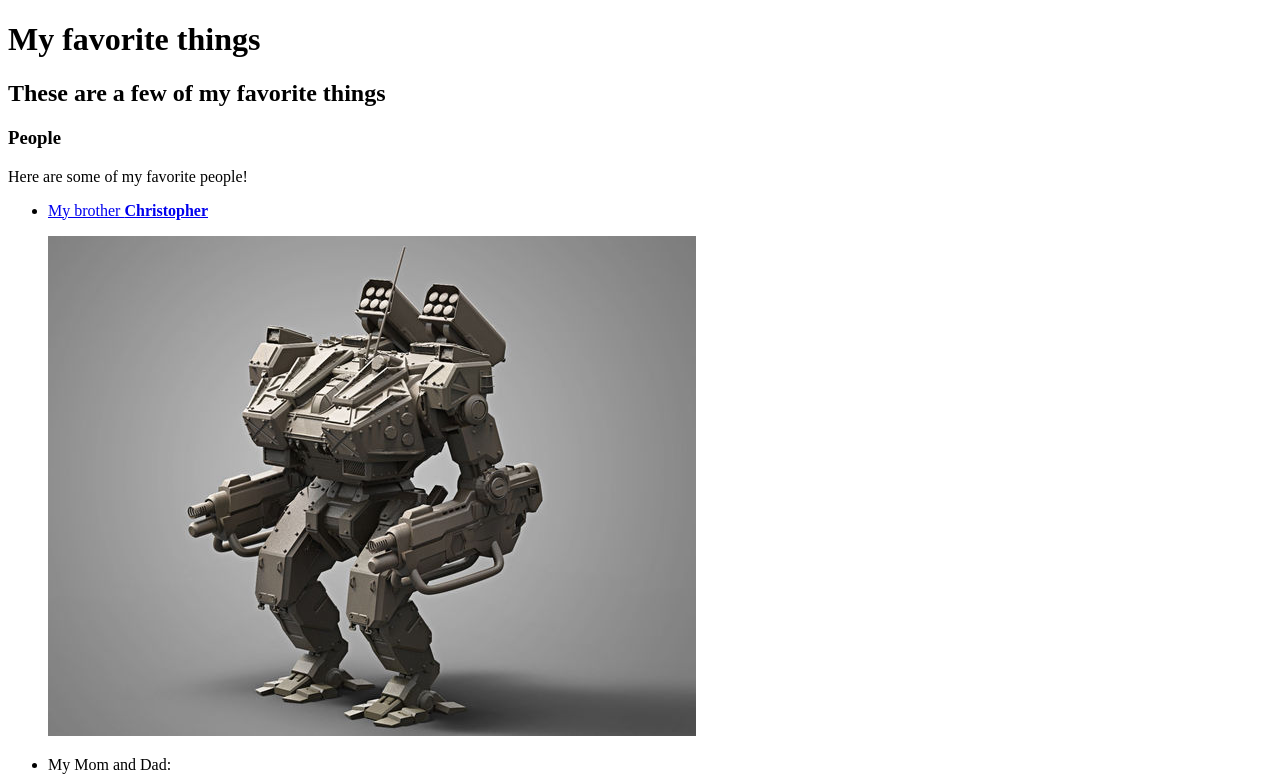
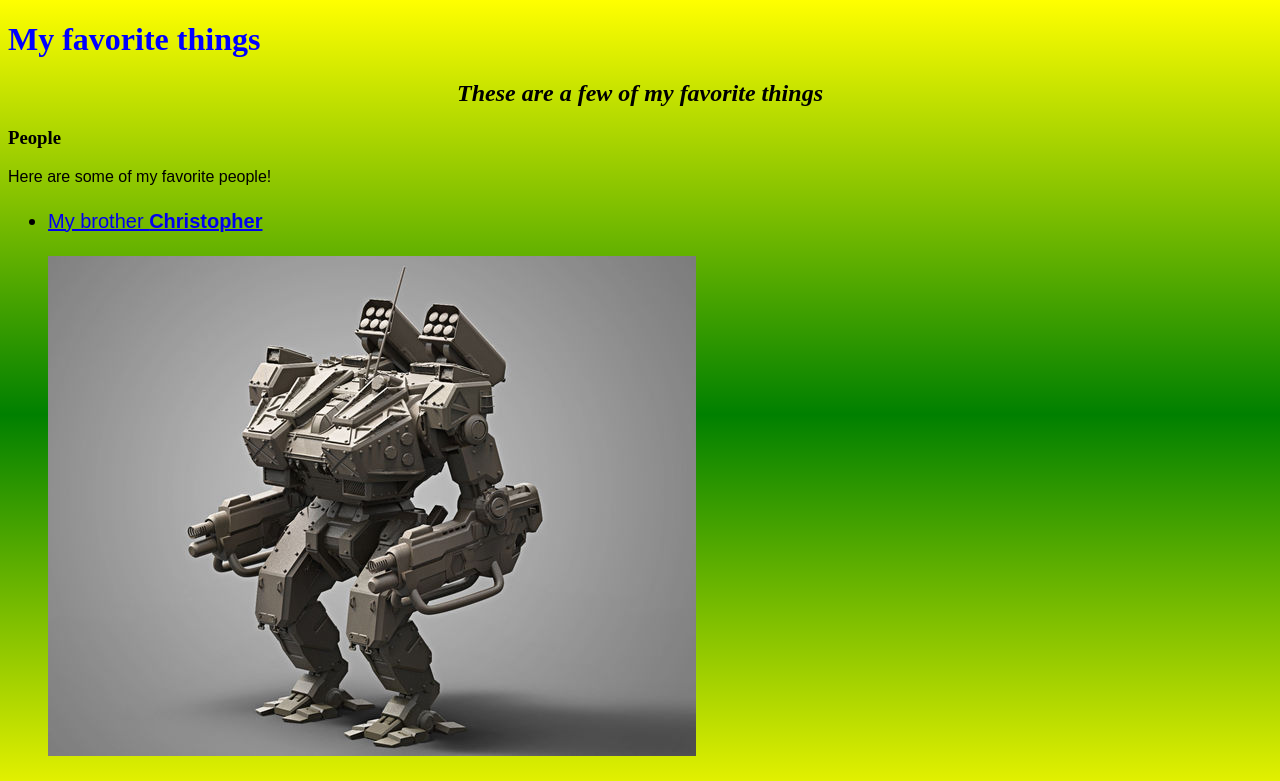
Before and after one commit to Torrent67/My-first-Webby-again, a plain HTML site: page favorite-things.html in a window 1280 px wide. Shown: the top 781 px of the page. Drawn offline with Linux system fonts and the light colour scheme.

Commit message:
added background color to css

```diff
--- /dev/null
+++ b/css/styles.css
@@ -0,0 +1,21 @@
+h1 {
+  color: blue;
+}
+
+h2 {
+  font-style: italic;
+  text-align: center;
+}
+
+p {
+  font-family: sans-serif;
+}
+
+ul {
+  font-size: 20px;
+  line-height: 30px;
+}
+body {
+  height: 100vh;
+  background-image: linear-gradient(yellow, green, yellow);
+}
--- a/favorite-things.html
+++ b/favorite-things.html
@@ -1,6 +1,7 @@
 <!DOCTYPE html>
 <html>
   <head>
+    <link href="css/styles.css" rel="stylesheet" type="text/css">
     <title>Michael's favorite things</title>
   </head>
   <body>
```
Also changed, not shown: my-first-webpage.html (+1 -0 lines).
